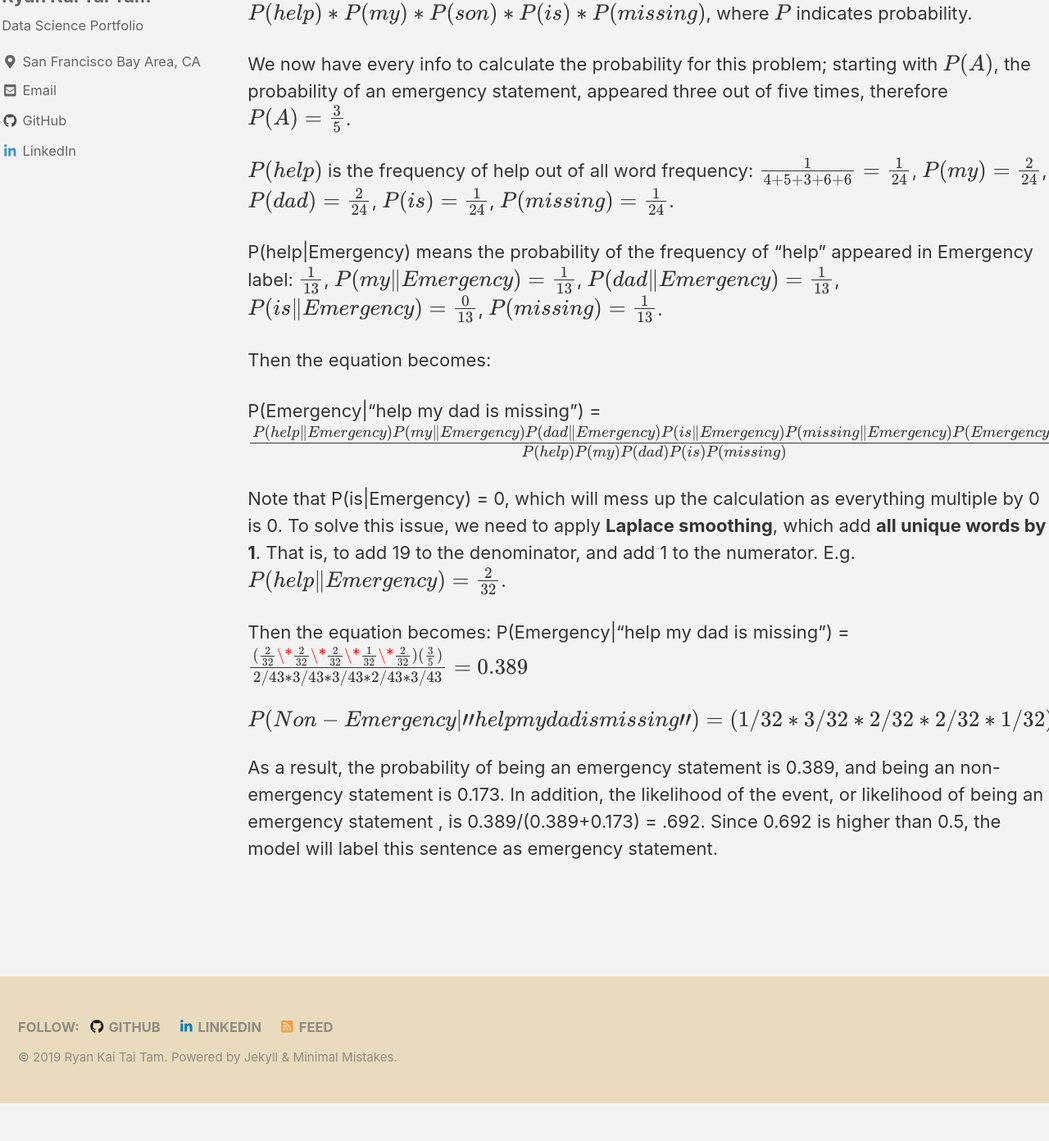
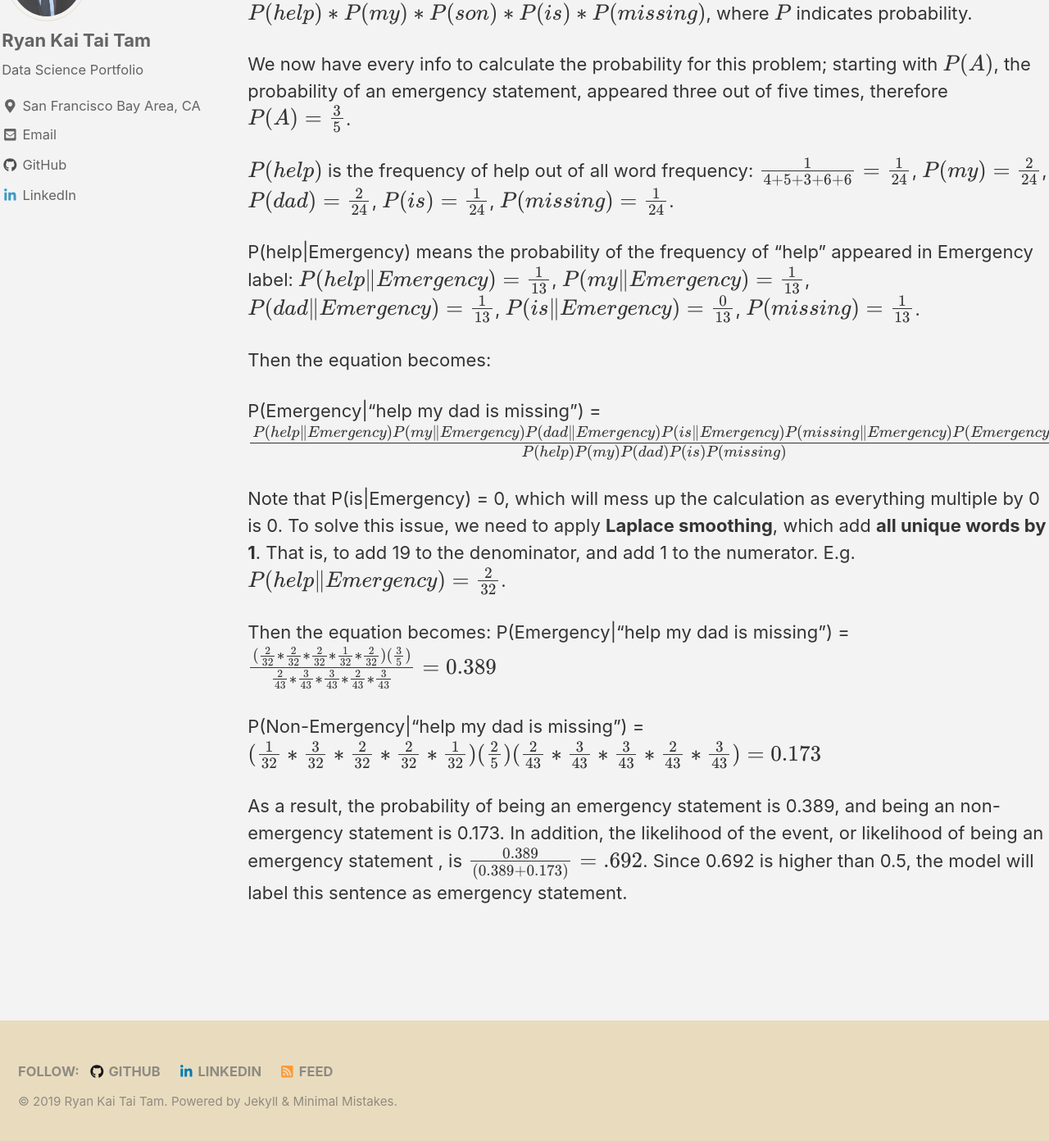
Before and after one commit to ryan-kttam/ryan-kttam.github.io, a Jekyll site: the page built from _pages/testing_page.md, in a window 1280 px wide and 1400 px high, scrolled down 5598 px. Shown: the top 1392 px of the window at 82% size. Built offline with Jekyll 4.4.1, drawn with Linux system fonts in a browser that asks for light colours; cached includes are drawn as plain includes; nearby versions of some CDN libraries; formulas are drawn with MathJax 3; before the commit the page ends 6944 px from its top, so only the background shows below that.

Commit message:
debugging

```diff
--- a/_pages/testing_page.md
+++ b/_pages/testing_page.md
@@ -91,7 +91,7 @@
 
 $$P(help)$$ is the frequency of help out of all word frequency: $$\frac{1}{4+5+3+6+6} = \frac{1}{24}$$, $$P(my) = \frac{2}{24}$$, $$P(dad) = \frac{2}{24}$$, $$P(is) = \frac{1}{24}$$, $$P(missing) = \frac{1}{24}$$.
 
-P(help\|Emergency) means the probability of the frequency of "help" appeared in Emergency label: $$\frac{1}{13}$$, $$P(my\|Emergency) = \frac{1}{13}$$, $$P(dad\|Emergency) = \frac{1}{13}$$, $$P(is\|Emergency) = \frac{0}{13}$$, $$P(missing) = \frac{1}{13}$$.
+P(help\|Emergency) means the probability of the frequency of "help" appeared in Emergency label: $$P(help\|Emergency)=\frac{1}{13}$$, $$P(my\|Emergency) = \frac{1}{13}$$, $$P(dad\|Emergency) = \frac{1}{13}$$, $$P(is\|Emergency) = \frac{0}{13}$$, $$P(missing) = \frac{1}{13}$$.
 
 Then the equation becomes:
 
@@ -100,9 +100,9 @@
 Note that P(is\|Emergency) = 0, which will mess up the calculation as everything multiple by 0 is 0. To solve this issue, we need to apply **Laplace smoothing**, which add **all unique words by 1**. That is, to add 19 to the denominator, and add 1 to the numerator. E.g. $$P(help\|Emergency) = \frac{2}{32}$$.
 
 Then the equation becomes:
-P(Emergency\|"help my dad is missing") = $$\frac{(\frac{2}{32}\*\frac{2}{32}\*\frac{2}{32}\*\frac{1}{32}\*\frac{2}{32})(\frac{3}{5})} {2/43*3/43*3/43*2/43*3/43} = 0.389$$
+P(Emergency\|"help my dad is missing") = $$\frac{(\frac{2}{32}* \frac{2}{32} * \frac{2}{32} * \frac{1}{32} * \frac{2}{32})(\frac{3}{5})} {\frac{2}{43} * \frac{3}{43} * \frac{3}{43} * \frac{2}{43} * \frac{3}{43} } = 0.389$$
 
-$$P(Non-Emergency|"help my dad is missing") = (1/32*3/32*2/32*2/32*1/32)(2/5)/ (2/43*3/43*3/43*2/43*3/43) = 0.173$$
+P(Non-Emergency\|"help my dad is missing") = $$(\frac{1}{32} * \frac{3}{32} * \frac{2}{32} * \frac{2}{32} * \frac{1}{32})(\frac{2}{5}){(\frac{2}{43} * \frac{3}{43} * \frac{3}{43} * \frac{2}{43} * \frac{3}{43})} = 0.173$$
 
 As a result, the probability of being an emergency statement is 0.389, and being an non-emergency statement is 0.173.
-In addition, the likelihood of the event, or likelihood of being an emergency statement , is 0.389/(0.389+0.173) = .692. Since 0.692 is higher than 0.5, the model will label this sentence as emergency statement.
+In addition, the likelihood of the event, or likelihood of being an emergency statement , is $$\frac{0.389}{(0.389+0.173)} = .692$$. Since 0.692 is higher than 0.5, the model will label this sentence as emergency statement.
```
